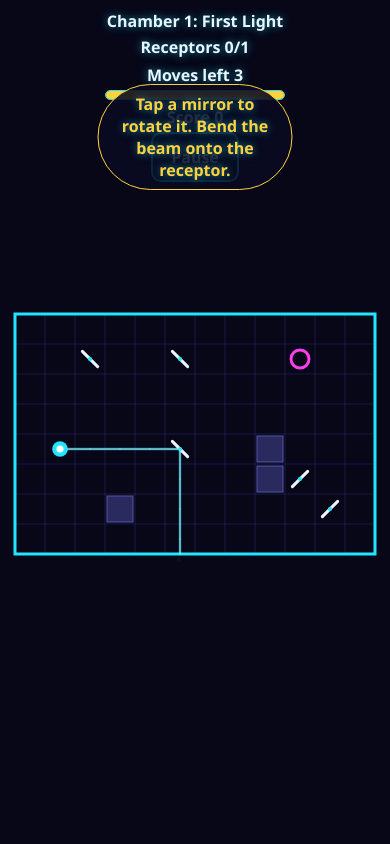
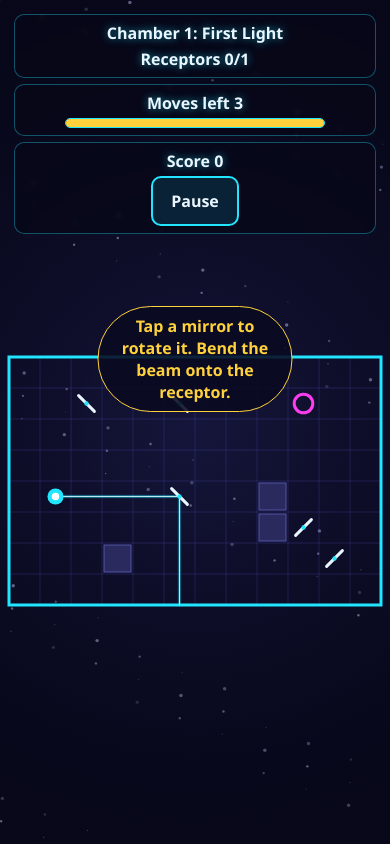
Before and after one commit to namdev-muse/neon-prism, a website with bundled scripts: page index.html in a window 390 px wide. Both pictures are taken after a click on the button "Play". Built offline with nearby package versions, Linux system fonts and the light colour scheme; animation ran at ten frames a second.

Commit message:
v0.5.0 M5 polish: HUD pills, portrait starfield, settings + score-pop fixes

```diff
--- a/game.js
+++ b/game.js
@@ -1,4 +1,4 @@
-// Neon Prism v0.4.0 — game shell (Canvas 2D rendering, screens, feel).
+// Neon Prism v0.5.0 — game shell (Canvas 2D rendering, screens, feel).
 // Pure sim lives in physics.js; this file owns presentation + input.
 import {
   VERSION, CHAMBERS, chamberById, startRun, createRun, rotateMirror,
@@ -287,7 +287,10 @@ function endRun() {
     feel.shockwaves.push({ x: run.chamber.cols / 2, y: run.chamber.rows / 2, t: 0, life: 0.6 });
     for (const r of run.chamber.receptors) burst(r.x + 0.5, r.y + 0.5, '#ffd23d', 16);
     burst(run.chamber.cols / 2, run.chamber.rows / 2, '#ffd23d', 40);
-    feel.pops.push({ x: run.chamber.cols / 2, y: run.chamber.rows / 2 - 0.5, text: '+' + run.score, t: 0 });
+    // M5 fix (M3/M4 carry-over): the score pop sat at chamber centre,
+    // hidden behind the complete panel. It now rises from the top
+    // third and the panel waits for it (1500ms) so the number reads.
+    feel.pops.push({ x: run.chamber.cols / 2, y: 1.2, text: '+' + run.score, t: 0 });
     setTimeout(() => {
       if (state.phase !== 'playing') return;
       state.phase = 'complete';
@@ -312,7 +315,7 @@ function endRun() {
       $('btn-next').textContent = endless ? 'Next Lattice' : 'Next Chamber';
       showScreen('complete');
       if (isLast) $('btn-complete-menu').focus();
-    }, 900);
+    }, 1500);
   } else {
     // Budget-fail bundle (M3): lose sting + heavy shake + red flash +
     // endpoint sparks + the partial score as a number pop.
@@ -323,7 +326,7 @@ function endRun() {
     feel.flashT = save.settings.flash ? 0.35 : 0;
     feel.flashMax = 0.35;
     for (const ep of run.trace.endpoints) burst(ep.x + 0.5, ep.y + 0.5, '#ff3df0', 6);
-    if (run.score > 0) feel.pops.push({ x: run.chamber.cols / 2, y: run.chamber.rows / 2 - 0.5, text: '+' + run.score, t: 0 });
+    if (run.score > 0) feel.pops.push({ x: run.chamber.cols / 2, y: 1.2, text: '+' + run.score, t: 0 });
     setTimeout(() => {
       if (state.phase !== 'playing') return;
       state.phase = 'gameover';
@@ -341,7 +344,7 @@ function endRun() {
         $('btn-retry').textContent = 'Try Again';
       }
       showScreen('gameover');
-    }, 700);
+    }, 1200);
   }
 }
 
@@ -559,10 +562,19 @@ function burst(gx, gy, color, n) {
 function computeLayout(chamber) {
   const W = canvas.width;
   const H = canvas.height;
-  const cell = Math.floor(Math.min(W / (chamber.cols + 1), H / (chamber.rows + 2.2)));
+  const portrait = H > W;
+  // M5 portrait framing: the 12x8 chamber is width-constrained in
+  // portrait, so trim the side padding to grow the cells and centre
+  // the chamber in the space below the HUD instead of dead-centre.
+  const sidePad = portrait ? 0.4 : 1;
+  const cell = Math.floor(Math.min(W / (chamber.cols + sidePad), H / (chamber.rows + 2.2)));
   const gw = cell * chamber.cols;
   const gh = cell * chamber.rows;
-  return { cell, ox: (W - gw) / 2, oy: (H - gh) / 2 + cell * 0.4, gw, gh };
+  const hudReserve = portrait ? Math.round(H * 0.14) : 0;
+  const oy = portrait
+    ? hudReserve + (H - hudReserve - gh) / 2
+    : (H - gh) / 2 + cell * 0.4;
+  return { cell, ox: (W - gw) / 2, oy, gw, gh, portrait };
 }
 
 function resize() {
@@ -577,6 +589,27 @@ function draw(run, dt) {
   const H = canvas.height;
   ctx.fillStyle = '#070718';
   ctx.fillRect(0, 0, W, H);
+  // M5 backdrop: a soft nebula glow + deterministic starfield over the
+  // whole canvas so letterbox bands (portrait top/bottom, ultrawide
+  // sides) read as sky, not dead space (Surge M5 pattern). Stars are
+  // screen-space and cheap — no allocations, fixed seed positions.
+  const now = performance.now() / 1000;
+  const glow = ctx.createRadialGradient(W / 2, H / 2, 0, W / 2, H / 2, Math.max(W, H) * 0.7);
+  glow.addColorStop(0, 'rgba(34, 34, 90, 0.55)');
+  glow.addColorStop(0.6, 'rgba(12, 12, 40, 0.25)');
+  glow.addColorStop(1, 'rgba(7, 7, 24, 0)');
+  ctx.fillStyle = glow;
+  ctx.fillRect(0, 0, W, H);
+  ctx.fillStyle = '#c7d2fe';
+  for (let i = 0; i < 110; i++) {
+    const sx = ((i * 7919) % 1000) / 1000 * W;
+    const sy = ((i * 104729) % 1000) / 1000 * H;
+    ctx.globalAlpha = 0.15 + 0.3 * (0.5 + 0.5 * Math.sin(now * (0.5 + (i % 5) * 0.25) + i * 1.7));
+    ctx.beginPath();
+    ctx.arc(sx, sy, 0.7 + (i % 3) * 0.5, 0, Math.PI * 2);
+    ctx.fill();
+  }
+  ctx.globalAlpha = 1;
   if (!run) return;
   const chamber = run.chamber;
   const { cell, ox, oy } = computeLayout(chamber);
@@ -760,7 +793,9 @@ function frame(now) {
     if (fpsShown < 28 && dprCap > 1) { fpsLowT++; if (fpsLowT >= 2) triggerFpsGuard(); }
     else fpsLowT = 0;
     const pr = $('perf-readout');
-    if (pr && state.phase === 'settings') pr.textContent = `${fpsShown} fps · render scale ${dprCap}x`;
+    // M5: keep the readout current at all times (not just while the
+    // Settings screen is open) and name the FPS guard when it fires.
+    if (pr) pr.textContent = `${fpsShown} fps · render scale ${dprCap}x${dprCap < 2 ? ' · FPS guard active' : ''}`;
   }
 
   // Feel timers run on real seconds.
@@ -880,6 +915,7 @@ function info() {
     score: run.score,
     beamSegments: segs.length,
     beamTip: { x: layout.ox + (last.x2 + 0.5) * layout.cell, y: layout.oy + (last.y2 + 0.5) * layout.cell },
+    layout: { cell: layout.cell, ox: layout.ox, oy: layout.oy, gw: layout.gw, gh: layout.gh, portrait: layout.portrait, W: canvas.width, H: canvas.height },
     orients: [...run.orients],
     mode: state.mode,
     endless: state.mode === 'endless'
@@ -893,6 +929,7 @@ window.__prism = {
   state,
   save,
   get dprCap() { return dprCap; },
+  fps: () => ({ fps: fpsShown, dprCap, guardActive: dprCap < 2 }),
   chambers: () => CHAMBERS.map((c) => ({ id: c.id, name: c.name })),
   info,
   feel: () => ({
@@ -931,6 +968,11 @@ window.__prism = {
 // ------------------------------------------------------------------ boot
 resize();
 applySettings();
+// M5: create the attract demo before the first frame so the menu's
+// first paint already shows the live beam (no empty first paint).
+state.demoRun = startRun(state.demoChamber);
+state.demoTimer = 0.8;
+{ const pr = $('perf-readout'); if (pr) pr.textContent = '— fps · render scale 2x'; }
 const params = new URLSearchParams(location.search);
 if (params.get('unlock') === '1') state.sessionUnlock = true;
 const deepChamber = parseInt(params.get('chamber') || '', 10);
--- a/package.json
+++ b/package.json
@@ -15,5 +15,5 @@
   "test": "node tests/smoke.js && node tests/bot.js"
  },
  "type": "module",
- "version": "0.4.0"
+ "version": "0.5.0"
 }
--- a/physics.js
+++ b/physics.js
@@ -1,4 +1,4 @@
-// Neon Prism v0.4.0 — pure simulation core (no DOM, no Canvas).
+// Neon Prism v0.5.0 — pure simulation core (no DOM, no Canvas).
 //
 // A 2D neon laser-mirror puzzle: an emitter fires a beam across a grid
 // chamber. Mirrors bend the beam 90 degrees, prisms split it in two,
@@ -20,7 +20,7 @@
 // Deterministic: chambers are hand-built from fixed numbers; the trace
 // and the solver give identical results for identical inputs.
 
-export const VERSION = '0.4.0';
+export const VERSION = '0.5.0';
 
 export const DIRS = {
   E: { x: 1, y: 0 },
--- a/style.css
+++ b/style.css
@@ -16,30 +16,43 @@ html, body {
   overflow: hidden;
 }
 body.text-large { font-size: 20px; }
-body.high-contrast { --panel: #000; --text: #fff; --muted: #e8f2ff; }
+body.text-large .panel { font-size: 17px; }
+body.text-large #hud { font-size: 17px; }
+body.text-large button { font-size: 17px; }
+body.text-large #hud-toast { font-size: 16px; }
+body.high-contrast { --panel: rgba(0, 0, 8, 0.97); --text: #fff; --muted: #e8f2ff; }
+body.high-contrast #hud .hud-left, body.high-contrast #hud .hud-center, body.high-contrast #hud .hud-right { background: rgba(0, 0, 8, 0.92); }
 #game {
   position: fixed; inset: 0; width: 100%; height: 100%;
   display: block; touch-action: manipulation;
 }
 .hidden { display: none !important; }
 
-/* HUD */
+/* HUD (M5 readability pass: pill backdrops so text stays legible over
+   the bright beam, more top breathing room, tabular numbers. The HUD
+   shows current chamber state only — never a stale max.) */
 #hud {
   position: fixed; top: 0; left: 0; right: 0;
-  display: flex; justify-content: space-between; align-items: flex-start;
-  padding: calc(10px + env(safe-area-inset-top)) calc(14px + env(safe-area-inset-right)) 10px calc(14px + env(safe-area-inset-left));
+  display: flex; justify-content: space-between; align-items: flex-start; gap: 10px;
+  padding: calc(14px + env(safe-area-inset-top)) calc(14px + env(safe-area-inset-right)) 10px calc(14px + env(safe-area-inset-left));
   pointer-events: none; z-index: 5;
-  font-weight: 700; text-shadow: 0 0 8px rgba(34, 230, 255, 0.6);
+  font-weight: 700; font-variant-numeric: tabular-nums;
 }
 #hud button { pointer-events: auto; }
-.hud-left, .hud-right { display: flex; flex-direction: column; gap: 4px; }
+.hud-left, .hud-center, .hud-right {
+  display: flex; flex-direction: column; gap: 4px;
+  background: rgba(7, 7, 24, 0.72); border: 1px solid rgba(34, 230, 255, 0.35);
+  border-radius: 10px; padding: 7px 12px;
+  text-shadow: 0 0 8px rgba(34, 230, 255, 0.6);
+  backdrop-filter: blur(2px);
+}
 .hud-right { align-items: flex-end; }
-.hud-center { display: flex; flex-direction: column; align-items: center; gap: 4px; min-width: 180px; }
-#hud-moves-bar { width: 180px; height: 10px; background: rgba(255,255,255,0.15); border: 1px solid var(--cyan); border-radius: 5px; overflow: hidden; }
+.hud-center { align-items: center; min-width: 190px; }
+#hud-moves-bar { width: 190px; height: 10px; background: rgba(255,255,255,0.15); border: 1px solid var(--cyan); border-radius: 5px; overflow: hidden; }
 #hud-moves-fill { height: 100%; width: 100%; background: var(--gold); transition: width 0.15s; }
 #hud-moves-fill.low { background: var(--magenta); }
 #hud-toast {
-  position: fixed; left: 50%; top: 84px; transform: translateX(-50%);
+  position: fixed; left: 50%; top: calc(92px + env(safe-area-inset-top)); transform: translateX(-50%);
   background: var(--panel); border: 1px solid var(--gold); color: var(--gold);
   padding: 8px 16px; border-radius: 999px; font-weight: 700; z-index: 6;
   max-width: 90vw; text-align: center;
@@ -76,8 +89,12 @@ button.primary { background: var(--cyan); color: #04121a; font-size: 1.15em; }
 button.primary:hover { background: #7df2ff; }
 button:disabled { opacity: 0.45; cursor: default; transform: none; }
 label { display: flex; align-items: center; gap: 10px; justify-content: space-between; text-align: left; }
+/* M5 fix (M4 carry-over): checkbox labels keep box + text together at
+   the left instead of space-between pushing the text to the far edge. */
+label:has(> input[type="checkbox"]) { justify-content: flex-start; }
 input[type="range"] { flex: 1; accent-color: var(--cyan); }
-input[type="checkbox"] { width: 20px; height: 20px; accent-color: var(--cyan); }
+input[type="checkbox"] { width: 20px; height: 20px; accent-color: var(--cyan); flex: none; }
+#perf-readout { min-height: 1.3em; }
 
 /* Chamber cards */
 #chamber-grid { display: grid; grid-template-columns: repeat(auto-fill, minmax(150px, 1fr)); gap: 12px; }
@@ -112,6 +129,19 @@ input[type="checkbox"] { width: 20px; height: 20px; accent-color: var(--cyan); }
 @media (max-width: 700px) {
   #hud { flex-direction: column; align-items: stretch; gap: 6px; }
   .hud-left, .hud-right, .hud-center { align-items: center; text-align: center; }
+  .hud-center { min-width: 0; }
+  #hud-moves-bar { width: min(70vw, 260px); }
+  /* Below the stacked HUD pills (left + center + right + gaps) so the
+     toast never covers the Pause button (M5 eye-check fix). */
+  #hud-toast { top: calc(306px + env(safe-area-inset-top)); }
   .title { font-size: 34px; }
   .panel { padding: 20px; }
 }
+@media (min-width: 2000px) {
+  #hud { font-size: 18px; }
+  .hud-center { min-width: 240px; }
+  #hud-moves-bar { width: 240px; }
+}
+@media (prefers-reduced-motion: reduce) {
+  button, .panel > * { transition: none; animation: none; }
+}
```
Also changed, not shown: README.md.
